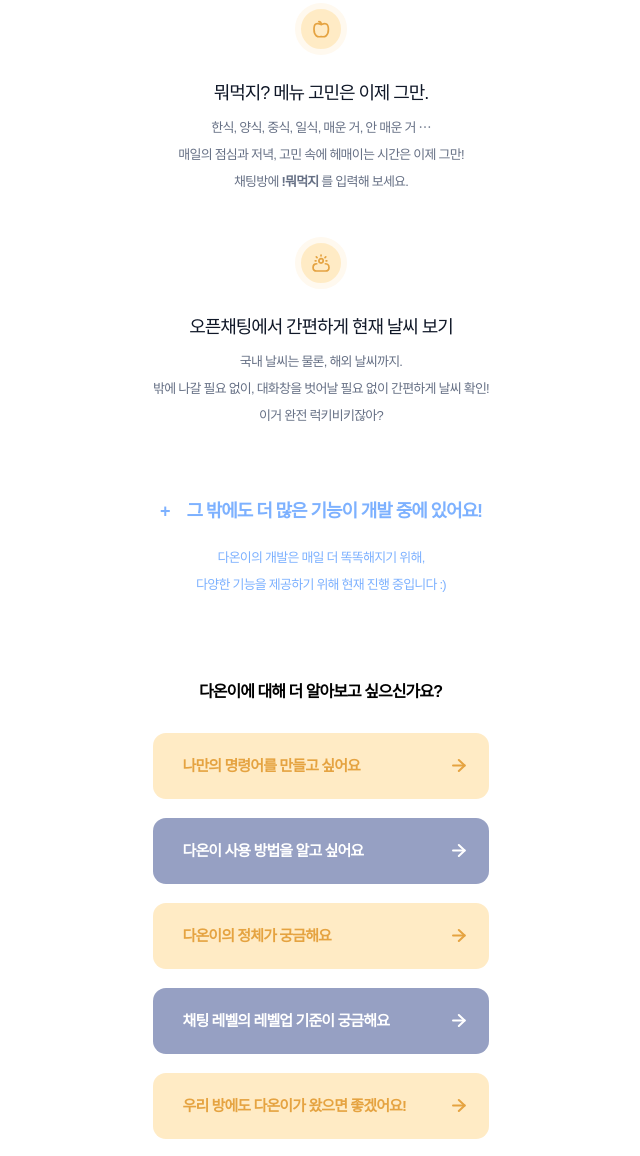
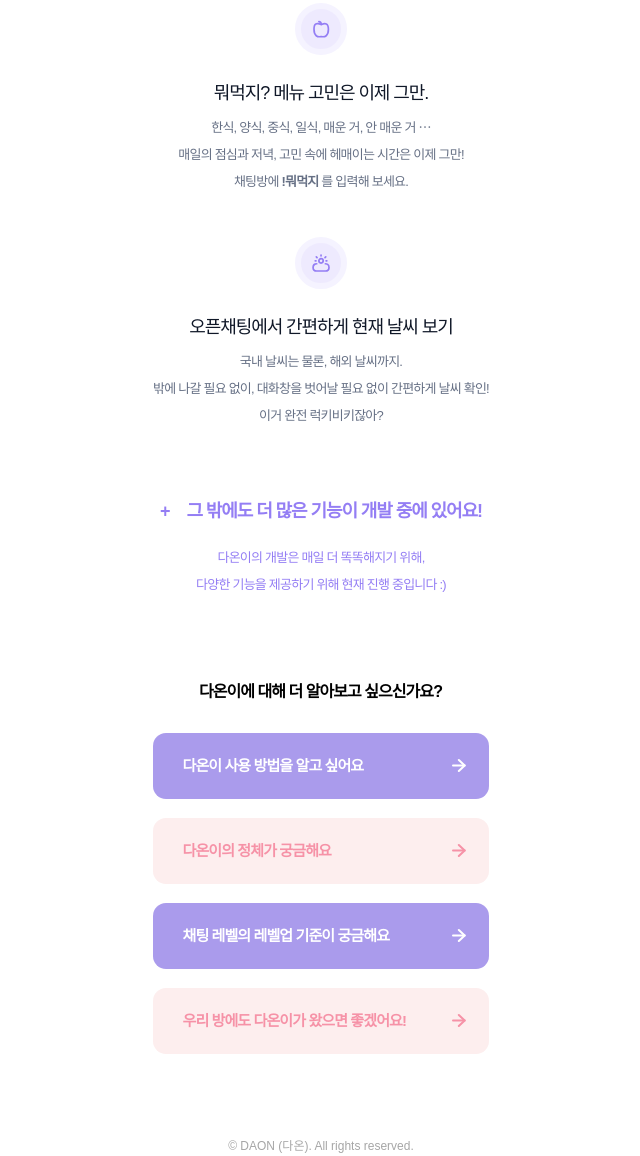
Before and after one commit to devminho5/daon, a plain HTML site: page index.html in a window 1280 px wide. Shown: the part 968-2124 px from the top of the page, without its empty margins (319-959 px from the left). Drawn offline with Linux system fonts and the light colour scheme; a web font is replaced by a local one.

Commit message:
color update

```diff
--- a/assets/css/index.css
+++ b/assets/css/index.css
@@ -54,7 +54,7 @@ body {
     line-height: 1.43;
     letter-spacing: -0.84px;
     text-align: center;
-    color: #7db1ff;
+    color: #947ef4;
 }
 
 .title_main {
@@ -144,8 +144,8 @@ body {
     justify-content: center;
     align-items: center;
     border-radius: 50%;
-    border: solid 6px #fff9ef;
-    background-color: #ffebc5;
+    border: solid 6px #f5f3ff;
+    background-color: #eeeafe;
 }
 
 .text {
@@ -206,7 +206,7 @@ body {
     line-height: 2.08;
     letter-spacing: -0.78px;
     text-align: center;
-    color: #7db1ff;
+    color: #947ef4;
 }
 
 .subtext-about-Growth {
@@ -219,7 +219,7 @@ body {
     line-height: 1.56;
     letter-spacing: -1.08px;
     text-align: center;
-    color: #7db1ff;
+    color: #947ef4;
 }
 
 .more-info {
@@ -275,7 +275,7 @@ body {
 }
 
 .orange-button {
-    background-color: #ffebc5;
+    background-color: #fdeeee;
 }
 
 .orange-button:before {
@@ -296,12 +296,12 @@ body {
     font-weight: 600;
     line-height: 1.6;
     letter-spacing: -0.9px;
-    color: #e5a341;
+    color: #f692a7;
     padding-left: 30px;
 }
 
 .blue-button {
-    background-color: #96a0c3;
+    background-color: #aa9bec;
 }
 
 .blue-button:before {
--- a/index.html
+++ b/index.html
@@ -38,8 +38,8 @@
                 <div class="icon">
                     <div class="iconFrame">
                         <svg class="enter" width="15" height="17" viewBox="0 0 15 17" fill="none" xmlns="http://www.w3.org/2000/svg">
-                            <path d="M13.7723 8.42146H8M8 8.42146L10.4738 10.8953M8 8.42146L10.4738 5.94764" stroke="#E5A341" stroke-width="1.7" stroke-linecap="round" stroke-linejoin="round"/>
-                            <path d="M12.5445 3.47382V2.64921C12.5445 1.73838 11.8062 1 10.8953 1H2.64921C1.73838 1 1 1.73838 1 2.64921V14.1937C1 15.1046 1.73838 15.8429 2.64921 15.8429H10.8953C11.8062 15.8429 12.5445 15.1046 12.5445 14.1937V13.3691" stroke="#E5A341" stroke-width="1.7" stroke-linecap="round" stroke-linejoin="round"/>
+                            <path d="M13.7723 8.42146H8M8 8.42146L10.4738 10.8953M8 8.42146L10.4738 5.94764" stroke="#947ef4" stroke-width="1.7" stroke-linecap="round" stroke-linejoin="round"/>
+                            <path d="M12.5445 3.47382V2.64921C12.5445 1.73838 11.8062 1 10.8953 1H2.64921C1.73838 1 1 1.73838 1 2.64921V14.1937C1 15.1046 1.73838 15.8429 2.64921 15.8429H10.8953C11.8062 15.8429 12.5445 15.1046 12.5445 14.1937V13.3691" stroke="#947ef4" stroke-width="1.7" stroke-linecap="round" stroke-linejoin="round"/>
                         </svg>
                     </div>
                 </div>
@@ -52,8 +52,8 @@
                 <div class="icon">
                     <div class="iconFrame">
                         <svg class="fire" width="17" height="19" viewBox="0 0 17 19" fill="none" xmlns="http://www.w3.org/2000/svg">
-                            <path d="M5 15.0322C5 17.2912 6.67532 17.8387 8.74193 17.8387C12.2581 17.8387 13.4193 15.5 11.0806 10.8226C7.80645 15.0322 7.33871 8.48386 7.80645 6.61289C6.40322 9.41934 5 12.0552 5 15.0322Z" stroke="#E5A341" stroke-width="1.7" stroke-linecap="round" stroke-linejoin="round"/>
-                            <path d="M8.48386 17.8387C13.2076 17.8387 15.9677 15.1217 15.9677 10.4718C15.9677 5.82189 8.48386 1 8.48386 1C8.48386 1 1 5.82189 1 10.4718C1 15.1217 3.76018 17.8387 8.48386 17.8387Z" stroke="#E5A341" stroke-width="1.7" stroke-linecap="round" stroke-linejoin="round"/>
+                            <path d="M5 15.0322C5 17.2912 6.67532 17.8387 8.74193 17.8387C12.2581 17.8387 13.4193 15.5 11.0806 10.8226C7.80645 15.0322 7.33871 8.48386 7.80645 6.61289C6.40322 9.41934 5 12.0552 5 15.0322Z" stroke="#947ef4" stroke-width="1.7" stroke-linecap="round" stroke-linejoin="round"/>
+                            <path d="M8.48386 17.8387C13.2076 17.8387 15.9677 15.1217 15.9677 10.4718C15.9677 5.82189 8.48386 1 8.48386 1C8.48386 1 1 5.82189 1 10.4718C1 15.1217 3.76018 17.8387 8.48386 17.8387Z" stroke="#947ef4" stroke-width="1.7" stroke-linecap="round" stroke-linejoin="round"/>
                         </svg>
                     </div>
                 </div>
@@ -66,7 +66,7 @@
                 <div class="icon">
                     <div class="iconFrame">
                         <svg class="star" width="18" height="18" viewBox="0 0 18 18" fill="none" xmlns="http://www.w3.org/2000/svg">
-                            <path d="M6.25582 5.57652L8.32829 1.40193C8.5943 0.866023 9.36296 0.866023 9.62897 1.40193L11.7014 5.57652L16.3361 6.25007C16.9308 6.33649 17.1677 7.06328 16.7373 7.48016L13.3842 10.7274L14.1755 15.3148C14.2772 15.9039 13.6552 16.3531 13.1231 16.0749L8.97863 13.9078L4.83411 16.0749C4.30204 16.3531 3.68009 15.9039 3.78171 15.3148L4.57303 10.7274L1.22001 7.48016C0.789501 7.06328 1.02651 6.33649 1.62115 6.25007L6.25582 5.57652Z" stroke="#E5A341" stroke-width="1.7" stroke-linecap="round" stroke-linejoin="round"/>
+                            <path d="M6.25582 5.57652L8.32829 1.40193C8.5943 0.866023 9.36296 0.866023 9.62897 1.40193L11.7014 5.57652L16.3361 6.25007C16.9308 6.33649 17.1677 7.06328 16.7373 7.48016L13.3842 10.7274L14.1755 15.3148C14.2772 15.9039 13.6552 16.3531 13.1231 16.0749L8.97863 13.9078L4.83411 16.0749C4.30204 16.3531 3.68009 15.9039 3.78171 15.3148L4.57303 10.7274L1.22001 7.48016C0.789501 7.06328 1.02651 6.33649 1.62115 6.25007L6.25582 5.57652Z" stroke="#947ef4" stroke-width="1.7" stroke-linecap="round" stroke-linejoin="round"/>
                         </svg>
                     </div>
                 </div>
@@ -79,8 +79,8 @@
                 <div class="icon">
                     <div class="iconFrame">
                         <svg class="apple" width="17" height="18" viewBox="0 0 17 18" fill="none" xmlns="http://www.w3.org/2000/svg">
-                            <path d="M8.32118 16.5738L8.20658 16.5508L8.09198 16.5738C6.24037 16.9441 4.49232 16.7382 3.21536 15.7165C1.94513 14.7004 1 12.7636 1 9.35582C1 5.87082 1.78526 4.45499 2.81949 3.93788C3.36046 3.6674 4.06004 3.58868 4.9502 3.69139C5.83931 3.79398 6.86522 4.07101 8.02178 4.45654L8.22489 4.52422L8.42356 4.44473C10.357 3.67132 12.0949 3.37506 13.3157 3.94475C14.4604 4.47895 15.4132 5.92257 15.4132 9.35582C15.4132 12.7636 14.468 14.7004 13.1978 15.7165C11.9208 16.7382 10.1728 16.9441 8.32118 16.5738Z" stroke="#E5A341" stroke-width="1.7"/>
-                            <path d="M8.20658 4.29169C8.20658 2.34397 7.42749 1.56488 5.86931 1.56488" stroke="#E5A341" stroke-width="1.7" stroke-linecap="round" stroke-linejoin="round"/>
+                            <path d="M8.32118 16.5738L8.20658 16.5508L8.09198 16.5738C6.24037 16.9441 4.49232 16.7382 3.21536 15.7165C1.94513 14.7004 1 12.7636 1 9.35582C1 5.87082 1.78526 4.45499 2.81949 3.93788C3.36046 3.6674 4.06004 3.58868 4.9502 3.69139C5.83931 3.79398 6.86522 4.07101 8.02178 4.45654L8.22489 4.52422L8.42356 4.44473C10.357 3.67132 12.0949 3.37506 13.3157 3.94475C14.4604 4.47895 15.4132 5.92257 15.4132 9.35582C15.4132 12.7636 14.468 14.7004 13.1978 15.7165C11.9208 16.7382 10.1728 16.9441 8.32118 16.5738Z" stroke="#947ef4" stroke-width="1.7"/>
+                            <path d="M8.20658 4.29169C8.20658 2.34397 7.42749 1.56488 5.86931 1.56488" stroke="#947ef4" stroke-width="1.7" stroke-linecap="round" stroke-linejoin="round"/>
                         </svg>
                     </div>
                 </div>
@@ -93,13 +93,13 @@
                 <div class="icon">
                     <div class="iconFrame">
                         <svg width="18" height="18" viewBox="0 0 18 18" fill="none" xmlns="http://www.w3.org/2000/svg">
-                            <path d="M4.69199 9.75995C3.48532 9.75995 1.07198 10.4839 1.07198 13.38C1.07198 16.276 3.48532 17 4.69199 17H13.38C14.5867 17 17 16.276 17 13.38C17 10.4839 14.5867 9.75995 13.38 9.75995" stroke="#E5A341" stroke-width="1.7" stroke-linecap="round" stroke-linejoin="round"/>
-                            <path d="M9.03599 9.03602C10.2356 9.03602 11.208 8.06362 11.208 6.86402C11.208 5.66446 10.2356 4.69202 9.03599 4.69202C7.83639 4.69202 6.86399 5.66446 6.86399 6.86402C6.86399 8.06362 7.83639 9.03602 9.03599 9.03602Z" stroke="#E5A341" stroke-width="1.7" stroke-linecap="round" stroke-linejoin="round"/>
-                            <path d="M14.104 6.86401H14.828" stroke="#E5A341" stroke-width="1.7" stroke-linecap="round" stroke-linejoin="round"/>
-                            <path d="M9.03599 1.79596V1.07196" stroke="#E5A341" stroke-width="1.7" stroke-linecap="round" stroke-linejoin="round"/>
-                            <path d="M13.742 2.88196L13.018 3.60596" stroke="#E5A341" stroke-width="1.7" stroke-linecap="round" stroke-linejoin="round"/>
-                            <path d="M4.32999 2.88196L5.05399 3.60596" stroke="#E5A341" stroke-width="1.7" stroke-linecap="round" stroke-linejoin="round"/>
-                            <path d="M3.24399 6.86401H3.96799" stroke="#E5A341" stroke-width="1.7" stroke-linecap="round" stroke-linejoin="round"/>
+                            <path d="M4.69199 9.75995C3.48532 9.75995 1.07198 10.4839 1.07198 13.38C1.07198 16.276 3.48532 17 4.69199 17H13.38C14.5867 17 17 16.276 17 13.38C17 10.4839 14.5867 9.75995 13.38 9.75995" stroke="#947ef4" stroke-width="1.7" stroke-linecap="round" stroke-linejoin="round"/>
+                            <path d="M9.03599 9.03602C10.2356 9.03602 11.208 8.06362 11.208 6.86402C11.208 5.66446 10.2356 4.69202 9.03599 4.69202C7.83639 4.69202 6.86399 5.66446 6.86399 6.86402C6.86399 8.06362 7.83639 9.03602 9.03599 9.03602Z" stroke="#947ef4" stroke-width="1.7" stroke-linecap="round" stroke-linejoin="round"/>
+                            <path d="M14.104 6.86401H14.828" stroke="#947ef4" stroke-width="1.7" stroke-linecap="round" stroke-linejoin="round"/>
+                            <path d="M9.03599 1.79596V1.07196" stroke="#947ef4" stroke-width="1.7" stroke-linecap="round" stroke-linejoin="round"/>
+                            <path d="M13.742 2.88196L13.018 3.60596" stroke="#947ef4" stroke-width="1.7" stroke-linecap="round" stroke-linejoin="round"/>
+                            <path d="M4.32999 2.88196L5.05399 3.60596" stroke="#947ef4" stroke-width="1.7" stroke-linecap="round" stroke-linejoin="round"/>
+                            <path d="M3.24399 6.86401H3.96799" stroke="#947ef4" stroke-width="1.7" stroke-linecap="round" stroke-linejoin="round"/>
                         </svg>
                     </div>
                 </div>
@@ -117,17 +117,6 @@
     <div class="more-info">
         <span class="title-about-more">다온이에 대해 더 알아보고 싶으신가요?</span>
         <div class="more-info-Group">
-            <div class="orange-button-1" onclick="window.open('https://naver.me/xl0IUD6e')" style=" cursor: default;">
-                <div class="orange-button">
-                    <span class="orange-button-text">나만의 명령어를 만들고 싶어요</span>
-                    <div class="more-arrow-icon">
-                        <svg width="14" height="15" viewBox="0 0 14 15" fill="none" xmlns="http://www.w3.org/2000/svg">
-                            <path d="M1 7.5H12.6667" stroke="#E5A341" stroke-width="2" stroke-linecap="round" stroke-linejoin="round"/>
-                            <path d="M6.83334 1.95837L12.6667 7.50004L6.83334 13.0417" stroke="#E5A341" stroke-width="2" stroke-linecap="round" stroke-linejoin="round"/>
-                        </svg>
-                    </div>
-                </div>
-            </div>
             <div class="blue-button-1" onclick="location.href='cmd'" style=" cursor: default;">
                 <div class="blue-button">
                     <span class="blue-button-text">다온이 사용 방법을 알고 싶어요</span>
@@ -144,8 +133,8 @@
                     <span class="orange-button-text">다온이의 정체가 궁금해요</span>
                     <div class="more-arrow-icon">
                         <svg width="14" height="15" viewBox="0 0 14 15" fill="none" xmlns="http://www.w3.org/2000/svg">
-                            <path d="M1 7.5H12.6667" stroke="#E5A341" stroke-width="2" stroke-linecap="round" stroke-linejoin="round"/>
-                            <path d="M6.83334 1.95837L12.6667 7.50004L6.83334 13.0417" stroke="#E5A341" stroke-width="2" stroke-linecap="round" stroke-linejoin="round"/>
+                            <path d="M1 7.5H12.6667" stroke="#f692a7" stroke-width="2" stroke-linecap="round" stroke-linejoin="round"/>
+                            <path d="M6.83334 1.95837L12.6667 7.50004L6.83334 13.0417" stroke="#f692a7" stroke-width="2" stroke-linecap="round" stroke-linejoin="round"/>
                         </svg>
                     </div>
                 </div>
@@ -166,8 +155,8 @@
                     <span class="orange-button-text">우리 방에도 다온이가 왔으면 좋겠어요!</span>
                     <div class="more-arrow-icon">
                         <svg width="14" height="15" viewBox="0 0 14 15" fill="none" xmlns="http://www.w3.org/2000/svg">
-                            <path d="M1 7.5H12.6667" stroke="#E5A341" stroke-width="2" stroke-linecap="round" stroke-linejoin="round"/>
-                            <path d="M6.83334 1.95837L12.6667 7.50004L6.83334 13.0417" stroke="#E5A341" stroke-width="2" stroke-linecap="round" stroke-linejoin="round"/>
+                            <path d="M1 7.5H12.6667" stroke="#f692a7" stroke-width="2" stroke-linecap="round" stroke-linejoin="round"/>
+                            <path d="M6.83334 1.95837L12.6667 7.50004L6.83334 13.0417" stroke="#f692a7" stroke-width="2" stroke-linecap="round" stroke-linejoin="round"/>
                         </svg>
                     </div>
                 </div>
```
